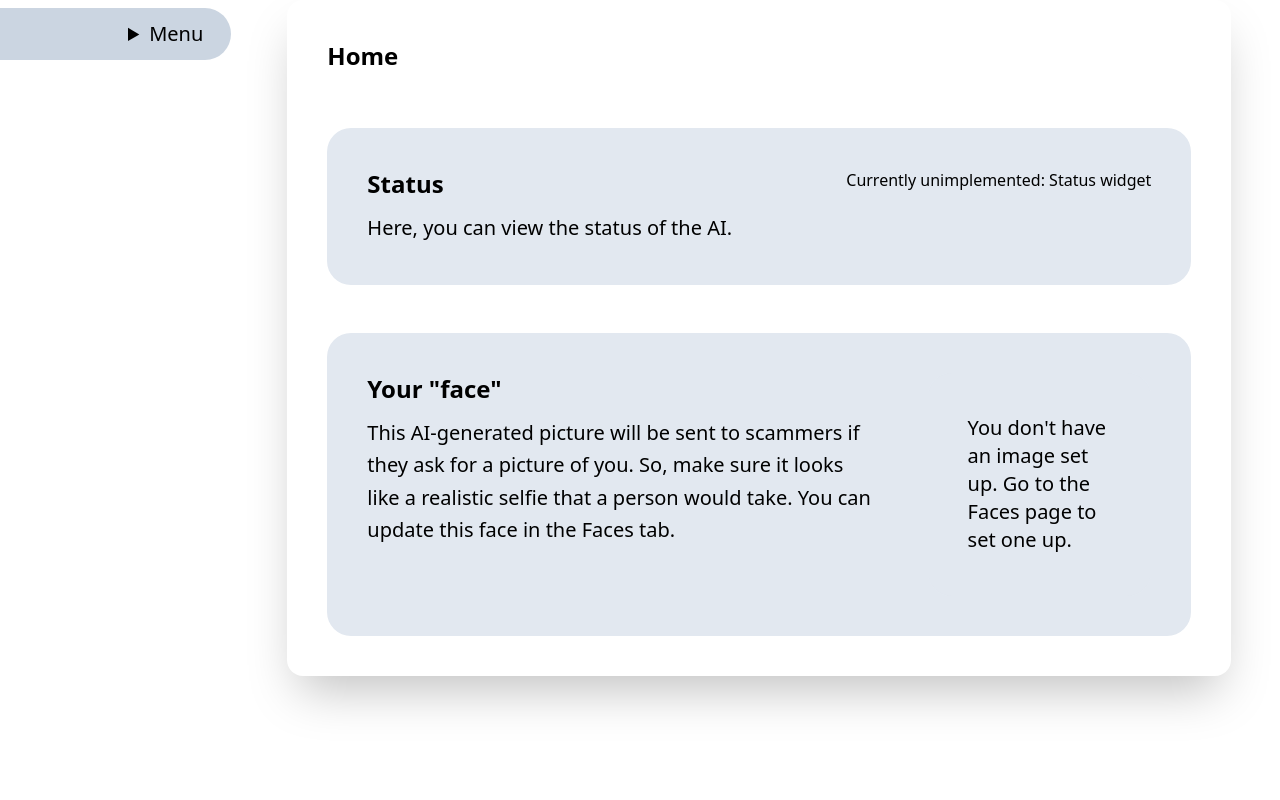
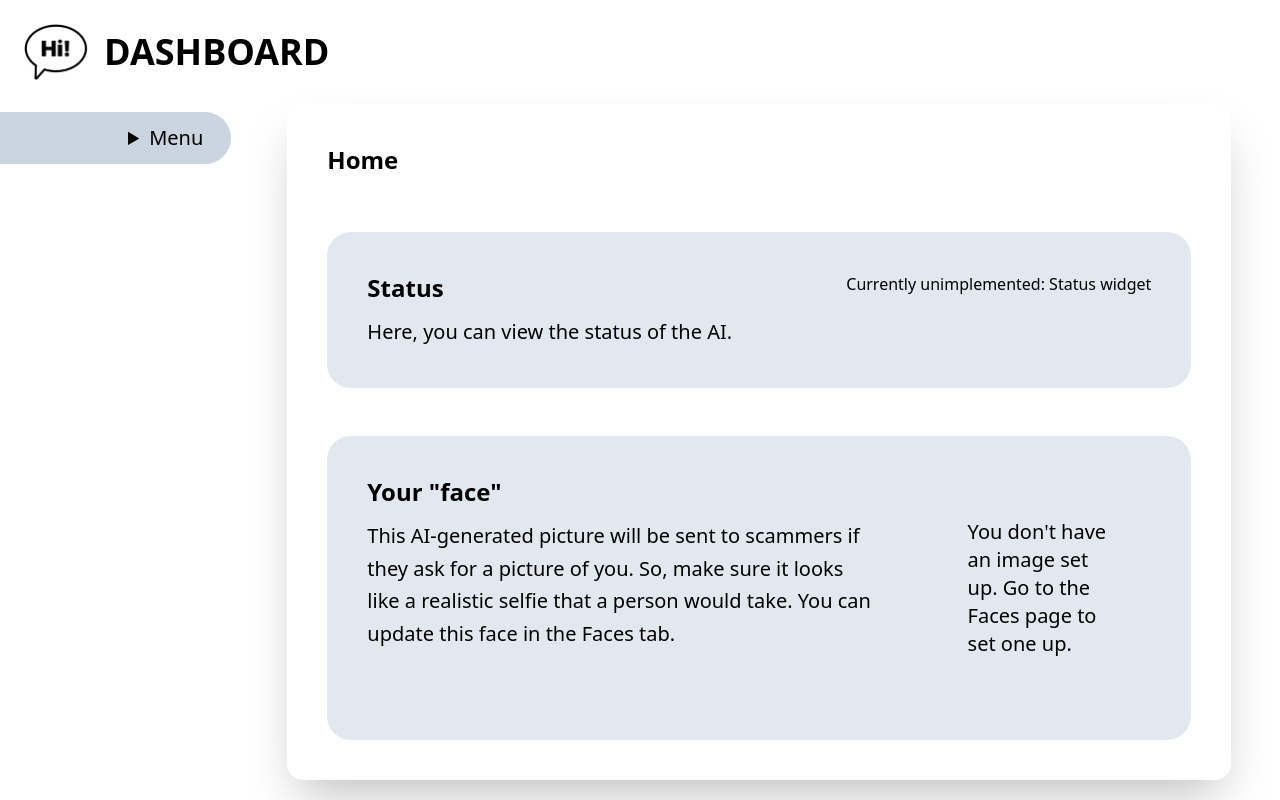
Before and after one commit to elimc/HelloDear, a Vue app in the folder dashboard/: page / in a window 1280 px wide. Built offline with nearby package versions, Linux system fonts and the light colour scheme.

Commit message:
Added navbar

```diff
--- a/dashboard/src/App.vue
+++ b/dashboard/src/App.vue
@@ -1,5 +1,6 @@
 <template>
   <div>
+    <nav-bar></nav-bar>
     <tabs-vue :tabs="tabs">
       <router-view v-slot="{ Component }" class="px-5 sm:px-10">
         <keep-alive>
@@ -12,10 +13,11 @@
 
 <script>
 import { provide, ref, watch } from "vue";
+import NavBar from "./components/NavBar.vue";
 import TabsVue from "./components/Tabs.vue";
 
 export default {
-  components: { TabsVue },
+  components: { TabsVue, NavBar },
   setup() {
     const tabs = ref([
       {
@@ -41,7 +43,7 @@ export default {
     // but there's not much time to set up a proper store
     const state = ref({
       messageID: "test",
-      face: ""
+      face: "",
     });
 
     // Provide global state so it available in any components if required
--- /dev/null
+++ b/dashboard/src/components/NavBar.vue
@@ -0,0 +1,14 @@
+<template>
+  <nav class="p-6 flex items-center">
+    <router-link to="/">
+      <img src="@/assets/logo.jpg" alt="Logo" class="w-16">
+    </router-link>
+    <h1 class="ml-4 uppercase font-black text-4xl">Dashboard</h1>
+  </nav>
+</template>
+
+<script>
+export default {
+  name: "Navbar",
+};
+</script>
```
Also changed, not shown: dashboard/src/assets/logo.jpg (added), dashboard/src/assets/logo.svg (deleted).
